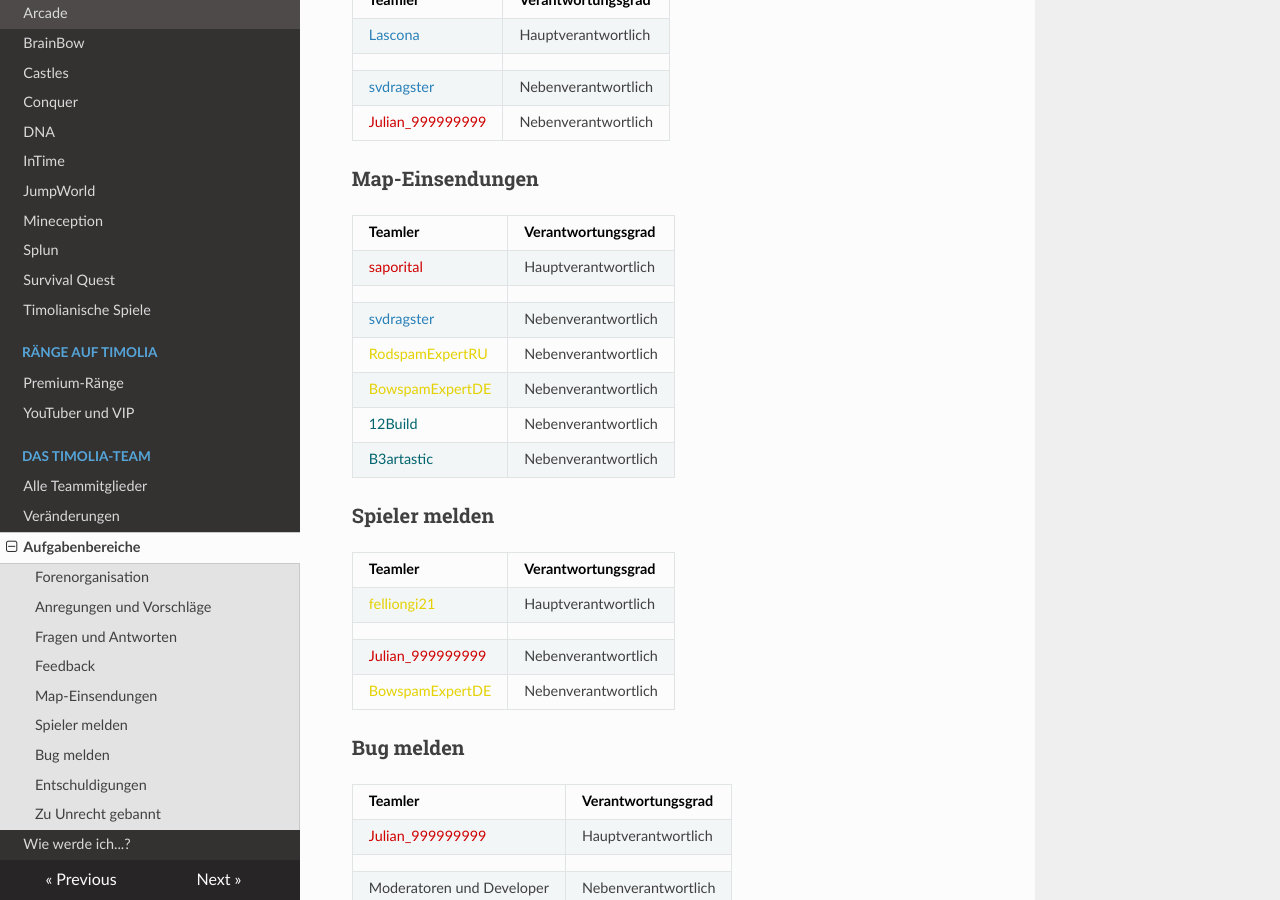
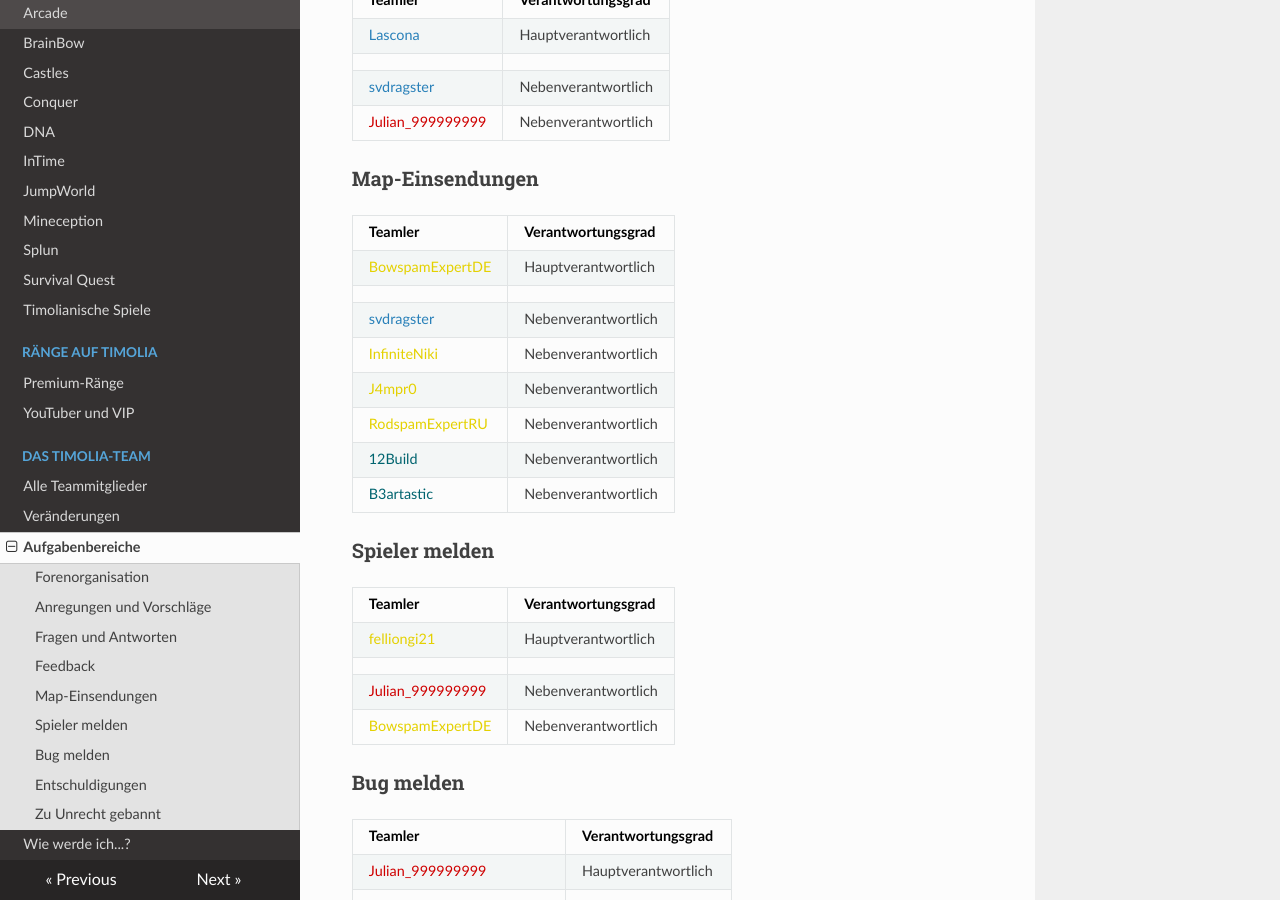
Before and after one commit to TimoliaDE/HowTo, an MkDocs documentation site: the page built from docs/team/responsibilities.md, in a window 1280 px wide and 900 px high, scrolled down 1008 px. Built offline with MkDocs 1.6.1, drawn with Linux system fonts in a browser that asks for light colours; nearby versions of some CDN libraries; old or Windows-style settings are respelled for this version of MkDocs.

Commit message:
Update responsibilities.md

```diff
--- a/docs/team/responsibilities.md
+++ b/docs/team/responsibilities.md
@@ -40,11 +40,12 @@ Die Verantwortlichen für die Forenorganisation kümmern sich sowohl um den Aufb
 ### **Map-Einsendungen**
 | Teamler | Verantwortungsgrad |
 | ------ | ------ |
-|<span style="color:#CF0101">saporital</span> | Hauptverantwortlich |
+|<span style="color:#E4D100">BowspamExpertDE</span> | Hauptverantwortlich |
 | | |
 |<span style="color:#2980b9">svdragster</span> | Nebenverantwortlich |
+|<span style="color:#E4D100">InfiniteNiki</span> | Nebenverantwortlich |
+|<span style="color:#E4D100">J4mpr0</span> | Nebenverantwortlich |
 |<span style="color:#E4D100">RodspamExpertRU</span> | Nebenverantwortlich |
-|<span style="color:#E4D100">BowspamExpertDE</span> | Nebenverantwortlich |
 |<span style="color:#00646F">12Build</span> | Nebenverantwortlich |
 |<span style="color:#00646F">B3artastic</span> | Nebenverantwortlich |
 
```
